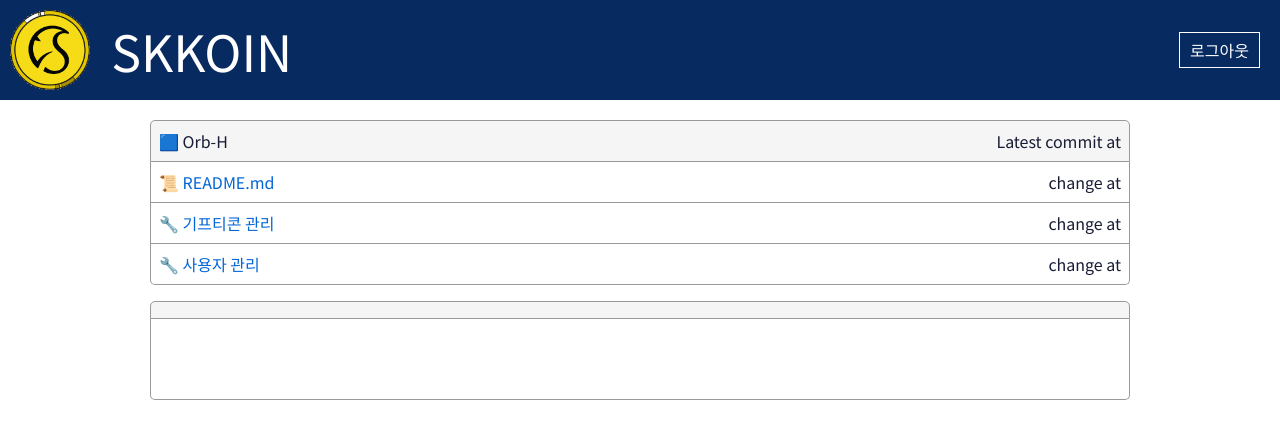
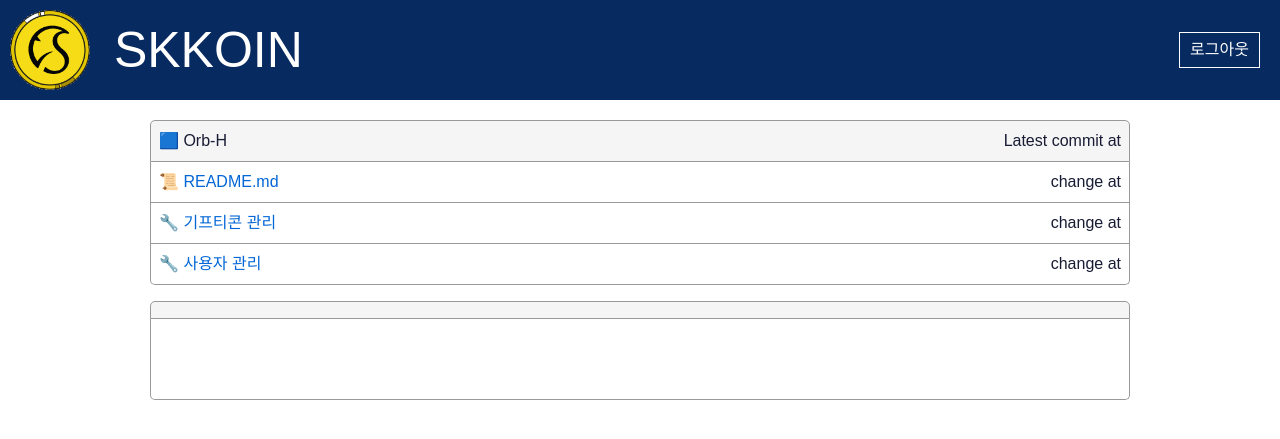
Before and after one commit to Orb-H/SKKU-Lambda-Coop, a PHP site: page /admin.html in a window 1280 px wide. Shown: the top 439 px of the page. Run offline with PHP 8.4, Linux system fonts and the light colour scheme; some libraries are stand-ins or nearby versions; some web fonts are replaced.

Commit message:
Font problem fix

```diff
--- a/public/admin.html
+++ b/public/admin.html
@@ -107,6 +107,7 @@
 
 <body>
   <header>
+    <p class="header">
       <div class="left" style="width:50%;align-content:center;display:inline-block;">
         <img src="img/skkoin_icon.png" width="80px" style="float:left;padding:10px;" />
         <span style="display:inline-block;font-size:50px;font-weight:500;color:#fff;vertical-align:middle;line-height:100px">
@@ -116,6 +117,7 @@
       <div class="right" style="height:100px;">
         <button style="display:inline-block;margin:32px 20px 32px 0px;vertical-align:middle;" align=right id="logout" onclick="logout()">로그아웃</button>
       </div>
+    </p>
   </header>
   <div class="container" style="margin-top:120px;">
     <div class="title">
--- a/public/css/style.css
+++ b/public/css/style.css
@@ -1,4 +1,7 @@
-@import url(http://fonts.googleapis.com/earlyaccess/notosanskr.css);
+@font-face {
+  font-family: "Noto Sans KR";
+  src: url(fonts/NotoSansCJKkr-Regular.otf)
+}
 
 * {
   color: #181c34;
@@ -21,8 +24,9 @@ span {
 }
 
 header {
-  position: fixed;
+  position: absolute;
   width: 100%;
+  min-width: 996px;
   height: 100px;
   top: 0;
   left: 0;
@@ -33,13 +37,18 @@ header {
   margin: 0px;
 }
 
+.header {
+  position: fixed;
+  width: 100%;
+}
+
 a:hover {
   cursor: pointer;
   text-decoration: underline;
 }
 
 .container {
-  max-width: 980px;
+  width: 980px;
   margin: auto;
 }
 
```
Also changed, not shown: 1 other file. Lines whose indentation alone changed are shown as unchanged.
